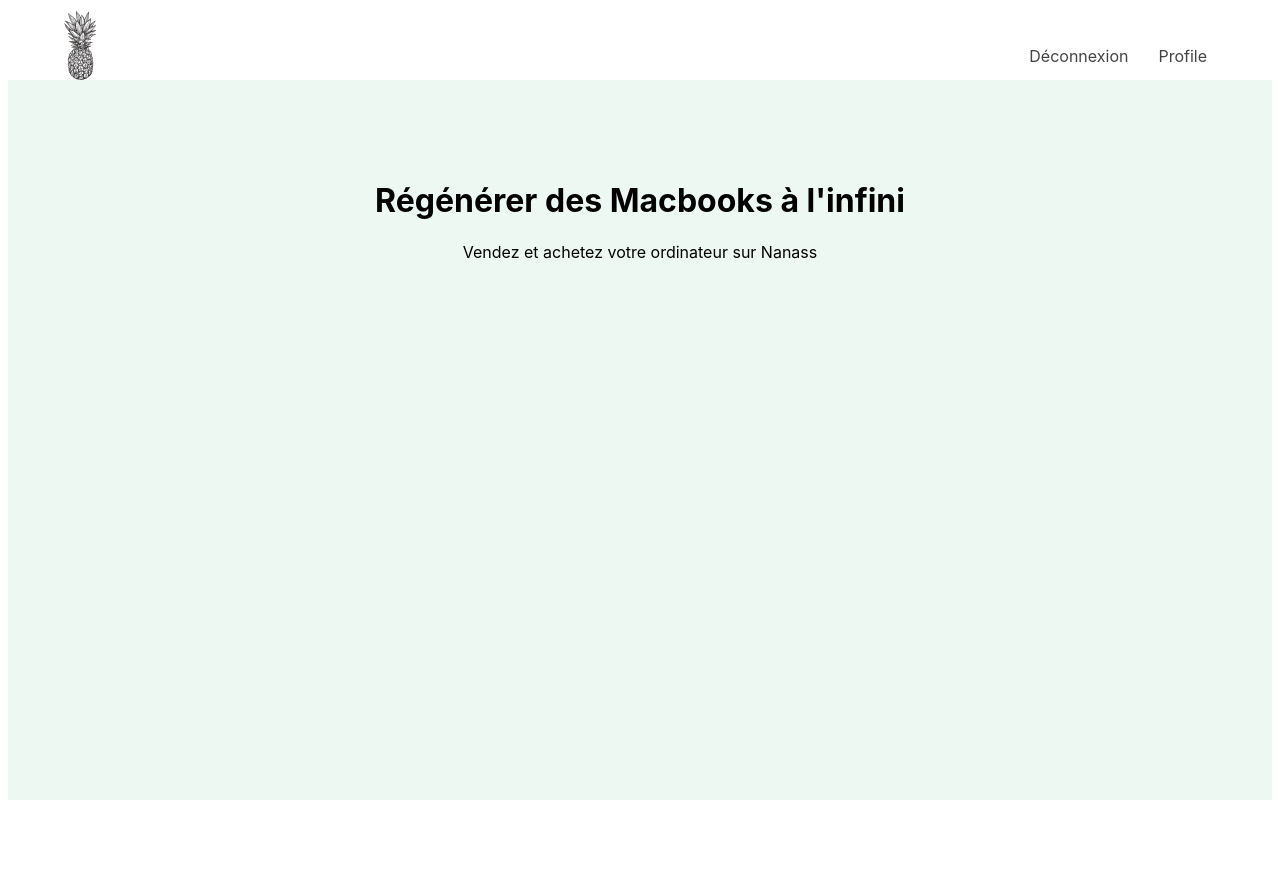
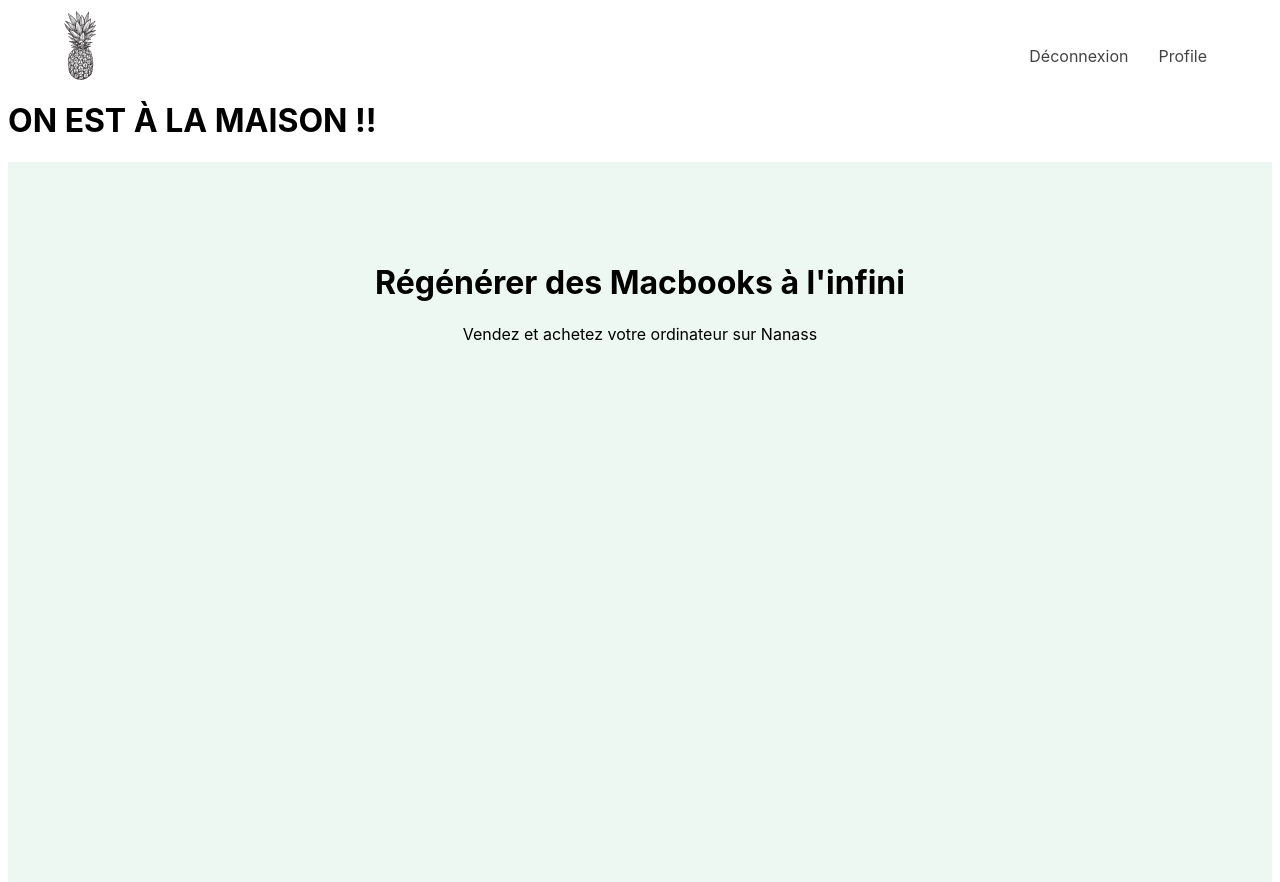
Before and after one commit to mariedx/Nanass, a Next.js app in the folder client/: page / in a window 1280 px wide. Before the commit the page ends 800 px from the top, so only its background shows below. Built offline with nearby package versions, Linux system fonts and the light colour scheme.

Commit message:
layout init

```diff
--- a/client/src/components/Layout/index.jsx
+++ b/client/src/components/Layout/index.jsx
@@ -1,10 +1,16 @@
 import Navbar from 'components/Navbar';
 import styles from './layout.module.scss';
 
-const Layout = ({ children }) => (
+const Layout = ({ children, home }) => (
   <div className={styles.Layout}>
     <Navbar />
     <main>
+      {home && (
+        <h1 className="Layout__yesHome">ON EST À LA MAISON !!</h1>
+      )}
+      {!home && (
+        <h1 className="Layout__notHome">ON N&apos;EST PAS À LA MAISON !!</h1>
+      )}
       {children}
     </main>
   </div>
```
